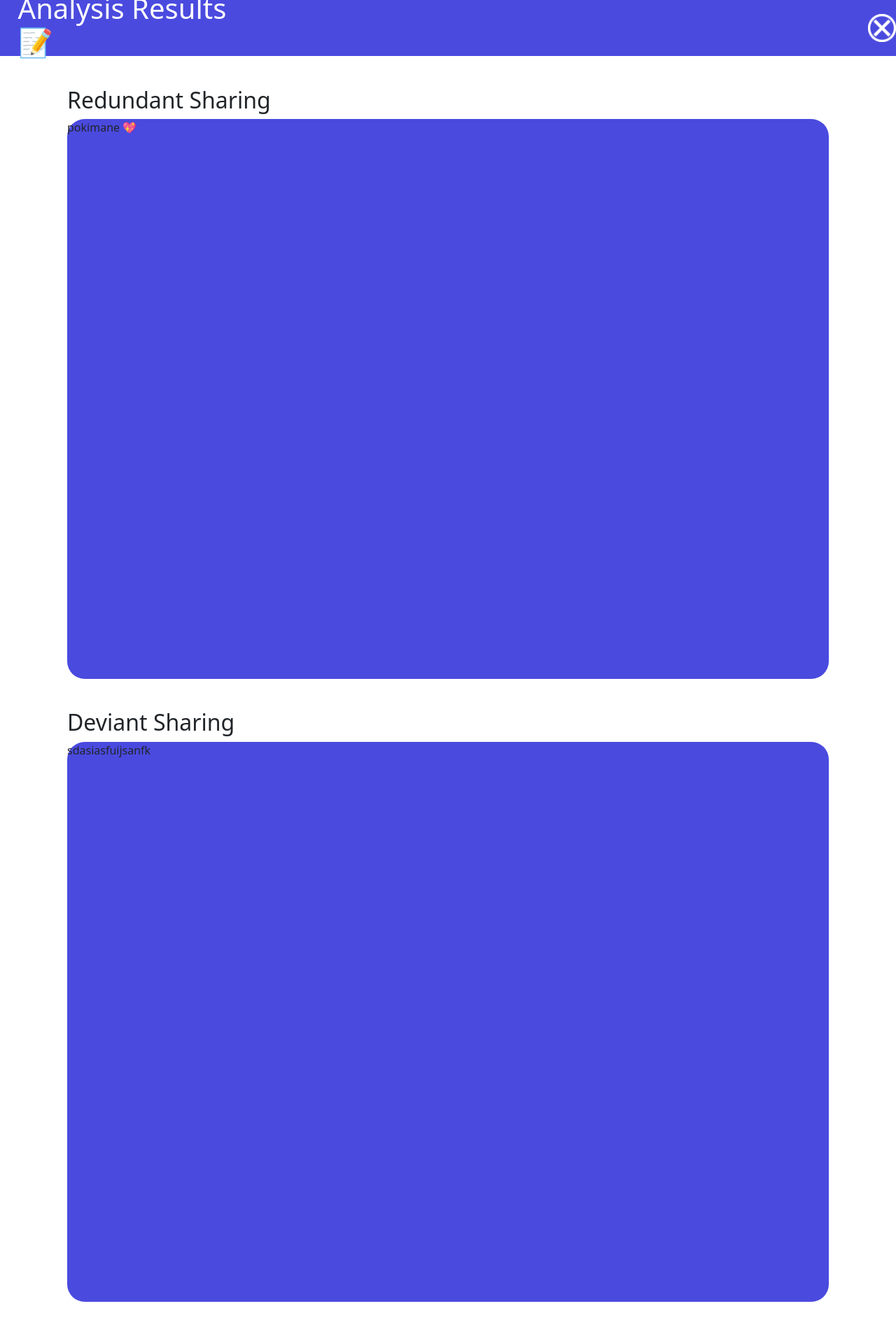
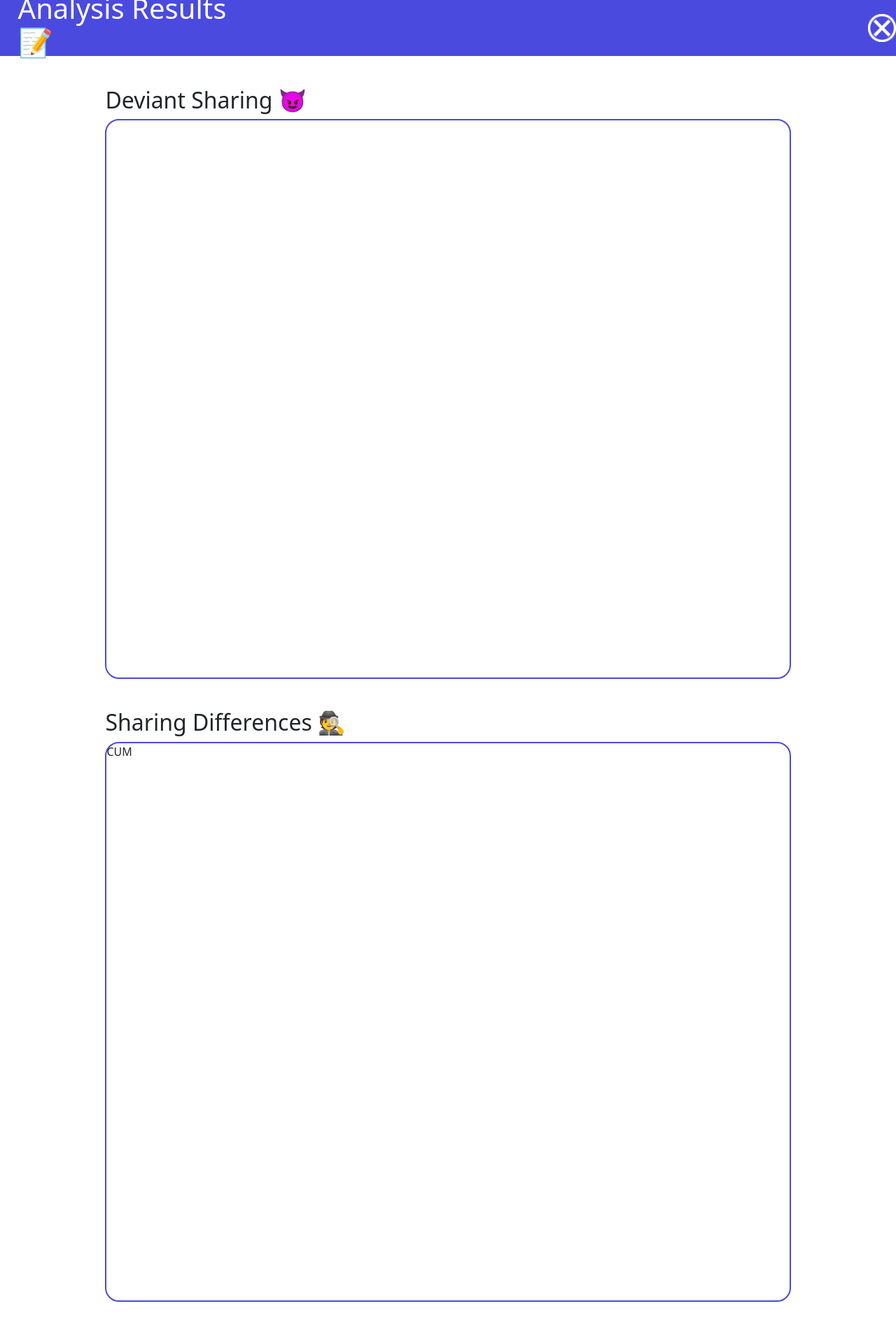
Before and after one commit to mifukuda/Google-Drive-Sharing-Manager, a React (Create React App) app in the folder client/: page /analyze in a window 1280 px wide. Shown: the top 1906 px of the page at 70% size. After the commit the page ends 1860 px from the top, so only its background shows below. Built offline with nearby package versions, Linux system fonts and the light colour scheme.

Commit message:
Query builder updates search bar

```diff
--- a/client/src/App.css
+++ b/client/src/App.css
@@ -145,34 +145,29 @@ h2.sidebarlogo {
 
 .analyzescreensubtitle {
   margin-top: 4%;
+  margin-left: 5%;
 }
 
 .analyzescreenheadertitle {
-  padding-right: 70%;
+  padding-right: 73%;
 }
 
 .deviantsharinglist {
-  background-color: rgb(74, 74, 223);
+  background-color: white;
   margin: auto;
-  width: 100%;
+  width: 90%;
   height: 800px;
-  border-radius: 25px;
-}
-
-.redundantsharinglist {
-  background-color: rgb(74, 74, 223);
-  margin: auto;
-  width: 100%;
-  height: 800px;
-  border-radius: 25px;
+  border: 2px solid rgb(74, 74, 223);
+  border-radius: 20px;
 }
 
 .sharingdifferenceslist {
-  background-color: rgb(74, 74, 223);
+  background-color: white;
   margin: auto;
-  width: 100%;
+  width: 90%;
   height: 800px;
-  border-radius: 25px;
+  border: 2px solid rgb(74, 74, 223);
+  border-radius: 20px;
 }
 
 .exitbutton {
--- a/client/src/components/AnalyzeScreen.js
+++ b/client/src/components/AnalyzeScreen.js
@@ -1,6 +1,5 @@
 import React from "react";
 import {useNavigate } from "react-router-dom";
-import RedundantSharingList from "./RedundantSharingList";
 import DeviantSharingList from "./DeviantSharingList";
 import SharingDifferencesList from "./SharingDifferencesList";
 
@@ -20,11 +19,9 @@ export default function AnalyzeScreen() {
                     onClick={(event) => handleClose(event)}/>
             </div>
             <div className="analyzescreencenter">
-                <h2 className="analyzescreensubtitle">Redundant Sharing</h2>
-                <RedundantSharingList/>
-                <h2 className="analyzescreensubtitle">Deviant Sharing</h2>
+                <h2 className="analyzescreensubtitle">Deviant Sharing &#128520;</h2>
                 <DeviantSharingList/>
-                <h2 className="analyzescreensubtitle">Sharing Differences</h2>
+                <h2 className="analyzescreensubtitle">Sharing Differences &#128373;</h2>
                 <SharingDifferencesList/>
             </div>
         </div>
--- a/client/src/components/DeviantSharingList.js
+++ b/client/src/components/DeviantSharingList.js
@@ -1,9 +1,14 @@
 import React from "react";
 
 export default function DeviantSharingList() {
+    let data = [
+        {
+            id: "23862385665631389623"
+        }
+    ]
     return (
         <div className="deviantsharinglist">
-            sdasiasfuijsanfk
+
         </div>
     );
 }
--- a/client/src/components/HomeScreen.js
+++ b/client/src/components/HomeScreen.js
@@ -11,6 +11,7 @@ import SideBar from "./SideBar";
 export default function FileCard() {
     const dispatch = useDispatch();
     const snapshot = useSelector(state => state.currentSnapshot);
+    const filter = useSelector(state => state.filter);
     //Return default snapshot (most recent) from backend
     useEffect(() => {
         console.log("Fetching from backend.");
@@ -28,7 +29,7 @@ export default function FileCard() {
             <SideBar/>
             <div className="homescreencenter">
                 <HomeScreenHeader/>
-                <SearchBar/>
+                <SearchBar filter={filter}/>
                 <div className="filelist">
                     <FileListHeader/>
                     <FileList updating={false}/>
--- a/client/src/components/QueryBuilder.js
+++ b/client/src/components/QueryBuilder.js
@@ -1,6 +1,6 @@
 import React, {useState} from "react";
 import {useSelector, useDispatch} from "react-redux"
-import {hideModal} from "../actions";
+import {getFilteredSnapshotFromBackend, hideModal} from "../actions";
 import {Modal, Button, Dropdown, Container, Row, Col, Form, Card} from 'react-bootstrap';
 
 
@@ -42,6 +42,16 @@ export default function QueryBuilder() {
     // Delete query from list
     function handleDelete(query) {
         setQueries(queries.filter(item => item !== query));
+    }
+
+    // Submit search
+    function handleSearch() {
+        if (queries.length === 0) {
+            return;
+        }
+        handleHideModal();
+        let queryString = queries.join('&');
+        dispatch(getFilteredSnapshotFromBackend('', queryString));
     }
 
     // List of operators to be displayed
@@ -110,7 +120,7 @@ export default function QueryBuilder() {
                 </Container>
             </Modal.Body>
             <Modal.Footer>
-                <Button>Search</Button>
+                <Button onClick={(event) => handleSearch()}>Search</Button>
                 <Button variant="secondary" onClick={(event) => handleHideModal(event)}>Close</Button>
             </Modal.Footer>
         </Modal>
--- a/client/src/components/RedundantSharingList.js
+++ /dev/null
@@ -1,9 +0,0 @@
-import React from "react";
-
-export default function RedundantSharingList() {
-    return (
-        <div className="redundantsharinglist">
-            pokimane &#128150;
-        </div>
-    );
-}
--- a/client/src/components/SearchBar.js
+++ b/client/src/components/SearchBar.js
@@ -1,11 +1,14 @@
-import React, {useState} from "react";
-import {useDispatch} from 'react-redux';
+import React, {useState, useEffect} from "react";
+import {useDispatch, useSelector} from 'react-redux';
 import {getFilteredSnapshotFromBackend, setFilter, showModal} from '../actions';
 import {Form, Button} from 'react-bootstrap';
 
-export default function SearchBar() {
+export default function SearchBar(props) {
     // Stores current text within SearchBar
-    const [text, setText] = useState('');
+    const [text, setText] = useState(props.filter);
+    useEffect(() => {
+        setText(props.filter);
+    }, [props.filter])
     const dispatch = useDispatch();
 
     // Send (id, query) to backend; update global state with filtered snapshot
@@ -39,7 +42,7 @@ export default function SearchBar() {
                         Search
                     </Form.Label>
                     <Form.Control placeholder="Search for files..."
-                        onChange={(event) => setText(event.target.value)} onKeyPress={(event) => handleSubmit(event)}/>
+                        value={text} onChange={(event) => setText(event.target.value)} onKeyPress={(event) => handleSubmit(event)}/>
                 </Form.Group>
             </Form>
             <Button variant="dark" style={{marginTop: "2.4%", bottom: 0, width: '10%', height: '10%'}} onClick={(event) => handleShowModal(event)}>Build Query</Button>
--- a/client/src/components/SnapshotSelector.js
+++ b/client/src/components/SnapshotSelector.js
@@ -7,16 +7,20 @@ export default function SnapshotSelector() {
     const allSnapshotInfo = useSelector(state => state.allSnapshotInfo);
     const currentSnapshot = useSelector(state => state.currentSnapshot);
 
+    function handleUpdateDisplay(snapshot) {
+        console.log("HELLO");
+    }
+
+    let snapshots = allSnapshotInfo.map((x, i) => <Dropdown.Item key={i} onClick={() => handleUpdateDisplay(x)}>{x._id} {x.createdAt}</Dropdown.Item>)
+
     return (
         <Dropdown>
             <Dropdown.Toggle style={{width: '82%', marginBottom:"5%"}} variant="info" id="sortdropdown">
                 {currentSnapshot.id}
             </Dropdown.Toggle>
 
-            <Dropdown.Menu>
-                <Dropdown.Item active>Name (A-Z)</Dropdown.Item>
-                <Dropdown.Item active>Newest (Modified)</Dropdown.Item>
-                <Dropdown.Item active>Oldest (Date Modified)</Dropdown.Item>
+            <Dropdown.Menu style={{width: '82%'}}>
+                {snapshots}
             </Dropdown.Menu>
         </Dropdown>
     );
--- a/client/src/components/index.js
+++ b/client/src/components/index.js
@@ -3,7 +3,6 @@ import DeviantSharingList from './DeviantSharingList';
 import FileList from './FileList';
 import FileCard from './FileCard';
 import HomeScreen from './HomeScreen';
-import RedundantSharingList from './RedundantSharingList';
 import QueryBuilder from './QueryBuilder';
 import SearchBar from './SearchBar';
 import SharingDifferencesList from './SharingDifferencesList';
@@ -18,7 +17,6 @@ export {
     FileList,
     FileCard,
     HomeScreen,
-    RedundantSharingList,
     QueryBuilder,
     SearchBar,
     SharingDifferencesList,
--- a/client/src/reducers/allSnapshotInfo.js
+++ b/client/src/reducers/allSnapshotInfo.js
@@ -1,4 +1,4 @@
-const allSnapshotInfoReducer = (state = {}, action) => {
+const allSnapshotInfoReducer = (state = [{_id: 'Charles', createdAt: "Yesterday", updatedAt: "Today", files: null}, {_id: 'Kevin', createdAt: "3 Days Ago", updatedAt: "Yesterday", files: null}, {_id: 'Joe', createdAt: "5 Days Ago", updatedAt: "Yesterday", files: null}], action) => {
     switch(action.type) {
         case 'SET_ALL_SNAPSHOT_INFO':
             return action.payload;
```
Also changed, not shown: client/src/components/DeviantSharingCard.js (added).
